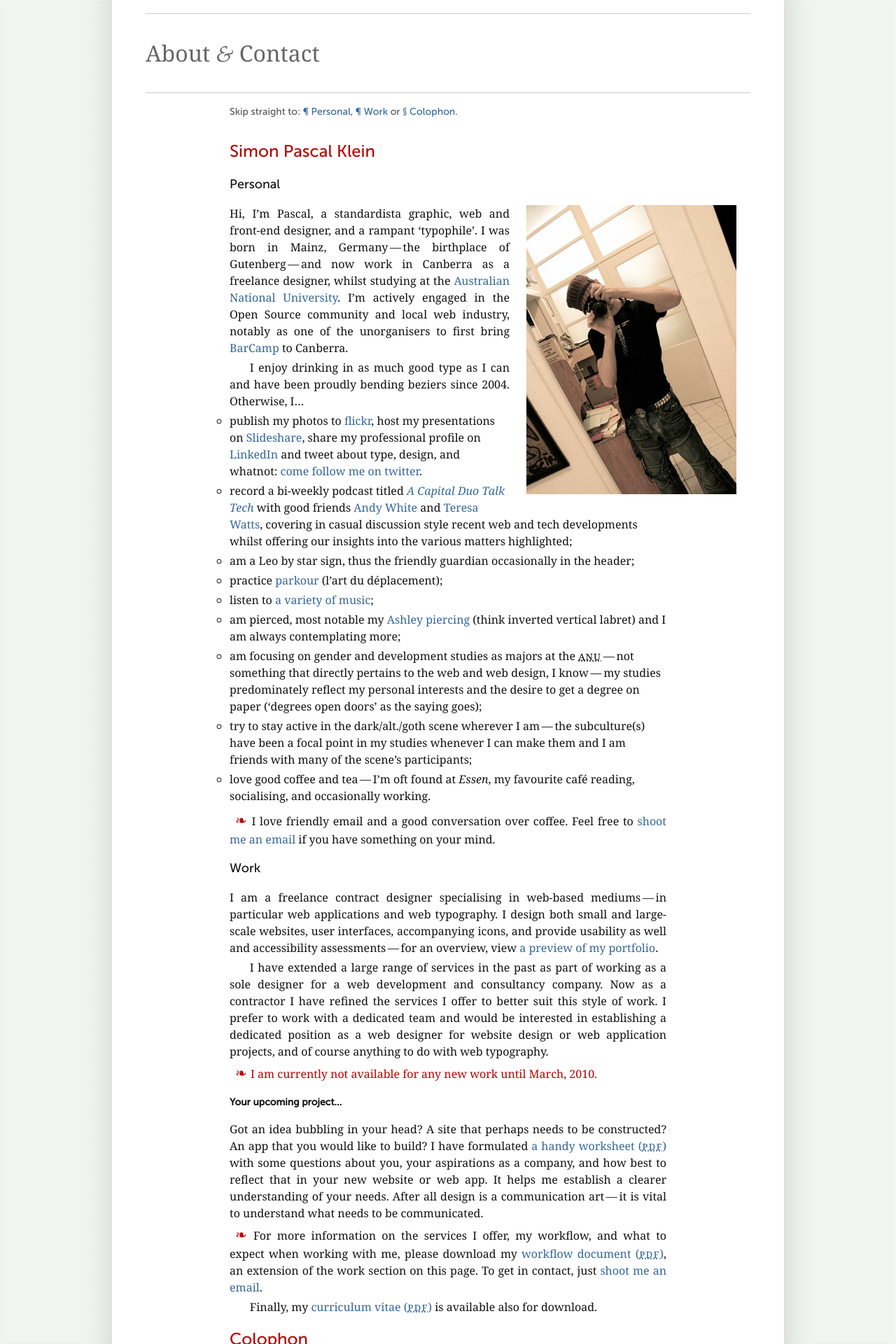
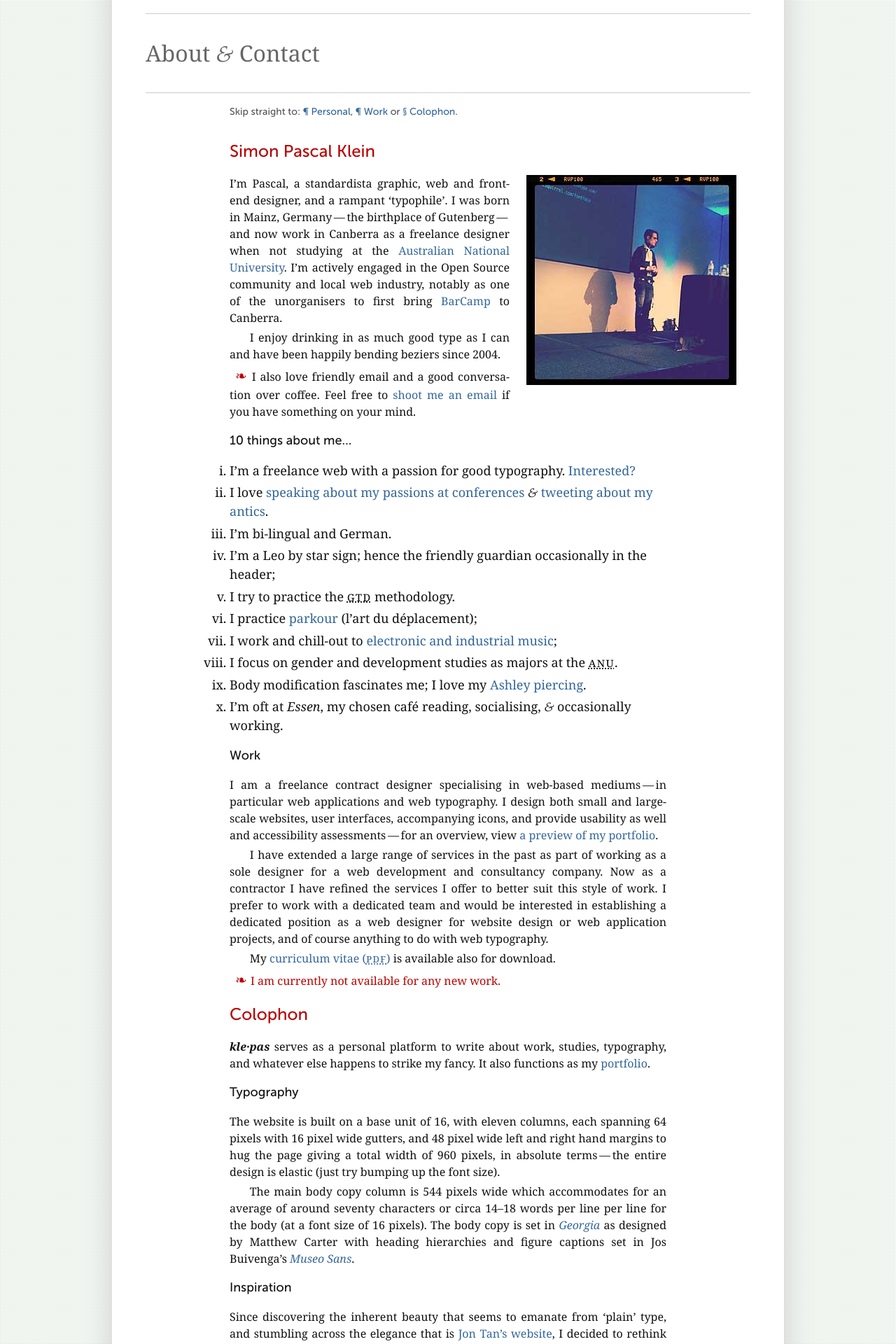
Before and after one commit to klepas/klepas.org, a Jekyll site: the page built from about.html, in a window 1280 px wide. Shown: the part 579-2499 px from the top of the page at 70% size. Built offline with Jekyll 4.4.1, drawn with Linux system fonts in a browser that asks for light colours.

Commit message:
Updated about page.

```diff
--- a/about.html
+++ b/about.html
@@ -5,31 +5,36 @@ title: About &amp; Contact
                 <h2 class="clear">About <span class="amp">&amp;</span> Contact</h2>
                 <p class="caption content-skip">Skip straight to: <a href="#personal" title="Skip down to personal information">&para; Personal</a>, <a href="#work" title="Skip down to work information">&para; Work</a> or <a href="#colophon" title="Skip down to site colophon">&sect; Colophon</a>.</p>
                 <h3 id="pascal" class="clear">Simon Pascal Klein</h3>
-                <h4 id="personal">Personal</h4>
-                <span class="calloutRight"><img src="/files/images/pascal-about.jpg" alt="A photo of Simon Pascal Klein using mirror and his Canon 400D SLR" title="pascal-about.jpg" width="300" height="413" /></span>
-                <p>Hi, I&rsquo;m Pascal, a standardista graphic, web and front-end designer, and a rampant &lsquo;typophile&rsquo;. I was born in Mainz, Germany&thinsp;&mdash;&thinsp;the birthplace of Gutenberg&thinsp;&mdash;&thinsp;and now work in Canberra as a freelance designer, whilst studying at the <a href="http://anu.edu.au/" title="ANU: Australian National University">Australian National University</a>. I&rsquo;m actively engaged in the Open Source community and local web industry, notably as one of the unorganisers to first bring <a href="http://barcamp.org/" title="BarCamp wiki homepage">BarCamp</a> to Canberra.</p>
-                <p>I enjoy drinking in as much good type as I can and have been proudly bending beziers since 2004. Otherwise, I&hellip;</p>
-                <ul>
-                    <li>publish my photos to <a href="http://flickr.com/photos/klepas" title="View Pascal&rsquo;s photos on flickr">flickr</a>, host my presentations on <a title="View Pascal&rsquo;s talk slides on Slideshare" href="http://www.slideshare.net/klepas">Slideshare</a>, share my pro­fes­sional profile on <a title="View Pascal&rsquo;s professional profile on LinkedIn" href="http://www.linkedin.com/in/klepas">LinkedIn</a> and tweet about type, design, and whatnot: <a href="http://twitter.com/klepas" title="View Pascal&rsquo;s twitter profile">come follow me on twitter</a>.</li>
-                    <li>record a bi-weekly podcast titled <a href="http://arcwhite.org/category/podcasts/" title="A Capital Duo Talk Tech podcast page"><em>A Capital Duo Talk Tech</em></a> with good friends <a href="http://arcwhite.org" title="Andy White&rsquo;s website" rel="friend">Andy White</a> and <a href="http://teresawatts.com/" title="Teresa Watts&rsquo; website">Teresa Watts</a>, covering in casual discussion style recent web and tech developments whilst offering our insights into the various matters highlighted;</li>
-                    <li>am a Leo by star sign, thus the friendly guardian occasionally in the header;</li>
-                    <li>prac­tice <a title="Wikipedia (EN): Parkour" href="http://en.wikipedia.org/wiki/Parkour">parkour</a> (l&rsquo;art du d&eacute;placement);</li>
-                    <li>listen to <a title="Last.fm profiles: klepas" href="http://www.last.fm/user/klepas">a variety of music</a>;</li>
-                    <li>am pierced, most notable my <a title="Ashley piercing entry on the BME Encyclopedia." href="http://wiki.bmezine.com/index.php/Ashley_Piercing">Ashley pierc­ing</a> (think inverted ver­ti­cal labret) and I am always contemplating more;</li>
-                    <li>am focusing on gender and development studies as majors at the <acronym title="Australian National University">ANU</acronym>&thinsp;&mdash;&thinsp;not something that directly pertains to the web and web design, I know&thinsp;&mdash;&thinsp;my studies predominately reflect my personal interests and the desire to get a degree on paper (&lsquo;degrees open doors&rsquo; as the saying goes);</li>
-                    <li>try to stay active in the dark/alt./goth scene wherever I am&thinsp;&mdash;&thinsp;the subculture(s) have been a focal point in my studies whenever I can make them and I am friends with many of the scene&rsquo;s participants;</li>
-                    <li>love good coffee and tea&thinsp;&mdash;&thinsp;I&rsquo;m oft found at <em>Essen</em>, my favourite caf&eacute; reading, socialising, and occasionally working.</li>
-                </ul>
-                <p class="note">I love friendly email and a good con­ver­sa­tion over coffee. Feel free to <a href="mailto:klepas@klepas.org" title="Email Simon Pascal Klein">shoot me an email</a> if you have something on your mind.</p>
+                <span class="calloutRight"><img src="/files/images/klepas-wds-instagram-small.jpg" alt="Image: photo of Simon Pascal Klein presenting on web typography at Web Direction South, 2010" title="klepas-wds-instagram-small.jpg" width="300" height="300" /></span>
+                <p>I&rsquo;m Pascal, a standardista graphic, web and front-end designer, and a rampant &lsquo;typophile&rsquo;. I was born in Mainz, Germany&thinsp;&mdash;&thinsp;the birthplace of Gutenberg&thinsp;&mdash;&thinsp;and now work in Canberra as a freelance designer when not studying at the <a href="http://anu.edu.au/" title="ANU: Australian National University">Australian National University</a>. I&rsquo;m actively engaged in the Open Source community and local web industry, notably as one of the unorganisers to first bring <a href="http://barcamp.org/" title="BarCamp wiki homepage">BarCamp</a> to Canberra.</p>
+                <p>I enjoy drinking in as much good type as I can and have been happily bending beziers since 2004.</p>
+                <p class="note">I also love friendly email and a good con­ver­sa­tion over coffee. Feel free to <a href="mailto:klepas@klepas.org" title="Email Simon Pascal Klein">shoot me an email</a> if you have something on your mind.</p>
+                <h4 id="personal">10 things about me&hellip;</h4>
+                <ol id="about-top-ten">
+                    <li>I&rsquo;m a freelance web with a passion for good typography. <a href="#work" title="Skip down to work information">Interested?</a></li>
+                    <li>I love <a title="View Pascal&rsquo;s talk slides on Slideshare" href="http://www.slideshare.net/klepas">speaking about my passions at conferences</a> <span class="amp">&amp;</span> <a href="http://twitter.com/klepas" title="View Pascal&rsquo;s twitter profile">tweeting about my antics</a>.</li>
+                    <!-- <li>I record a bi-weekly podcast titled <a href="http://arcwhite.org/category/podcasts/" title="A Capital Duo Talk Tech podcast page"><em>A Capital Duo Talk Tech</em></a> with good friends <a href="http://arcwhite.org" title="Andy White&rsquo;s website" rel="friend">Andy White</a> and <a href="http://teresawatts.com/" title="Teresa Watts&rsquo; website">Teresa Watts</a>, covering in casual discussion style recent web and tech developments whilst offering our insights into the various matters highlighted;</li> -->
+                    <li>I&rsquo;m bi-lingual and German.</li>
+                    <li>I&rsquo;m a Leo by star sign; hence the friendly guardian occasionally in the header;</li>
+                    <li>I try to practice the <acronym title="Getting Things Done">GTD</acronym> methodology.</li>
+                    <li>I prac­tice <a title="Wikipedia (EN): Parkour" href="http://en.wikipedia.org/wiki/Parkour">parkour</a> (l&rsquo;art du d&eacute;placement);</li>
+                    <li>I work and chill-out to <a title="Last.fm profiles: klepas" href="http://www.last.fm/user/klepas">electronic and industrial music</a>;</li>
+                    <li>I focus on gender and development studies as majors at the <acronym title="Australian National University">ANU</acronym>.</li>
+                    <li>Body modification fascinates me; I love my <a title="Ashley piercing entry on the BME Encyclopedia." href="http://wiki.bmezine.com/index.php/Ashley_Piercing">Ashley pierc­ing</a>.</li>
+                    <li>I&rsquo;m oft at <em>Essen</em>, my chosen caf&eacute; reading, socialising, <span class="amp">&amp;</span> occasionally working.</li>
+                </ol>
                 <h4 id="work">Work</h4>
                 <p>I am a freelance contract designer specialising in web-based mediums&thinsp;&mdash;&thinsp;in particular web applications and web typography. I design both small and large-scale websites, user interfaces, accompanying icons, and provide usability as well and accessibility assessments&thinsp;&mdash;&thinsp;for an overview, view <a href="#portfolio" title="Skip down to the portfolio preview">a preview of my portfolio</a>.
 </p>
                 <p>I have extended a large range of services in the past as part of working as a sole designer for a web development and consultancy company. Now as a contractor I have refined the services I offer to better suit this style of work. I prefer to work with a dedicated team and would be interested in establishing a dedicated position as a web designer for website design or web application projects, and of course anything to do with web typography.</p>
-                <p class="note availability">I am currently not available for any new work until March, 2010.</p>
+                <p>My <a href="/files/doc/Simon-Pascal-Klein-CV.pdf" title="Download Simon Pascal Klein&rsquo;s curriculum vitae">curriculum vitae (<acronym title="Portable Document Format">PDF</acronym>)</a> is available also for download.</p>
+                <p class="note availability">I am currently not available for any new work.</p>
+                <!--
                 <h5>Your upcoming project&hellip;</h5>
                 <p>Got an idea bubbling in your head? A site that perhaps needs to be constructed? An app that you would like to build? I have formulated <a href="/files/doc/klepas-client-worksheet.pdf" title="Download the client worksheet">a handy worksheet (<acronym title="Portable Document Format">PDF</acronym>)</a> with some questions about you, your aspirations as a company, and how best to reﬂect that in your new website or web app. It helps me establish a clearer understanding of your needs. After all design is a communication art&thinsp;&mdash;&thinsp;it is vital to understand what needs to be communicated.</p>
                 <p class="note">For more information on the services I offer, my workflow, and what to expect when working with me, please download my <a href="/files/doc/klepas-workflow.pdf" title="Download the workflow info document">workflow document (<acronym title="Portable Document Format">PDF</acronym>)</a>, an extension of the work section on this page. To get in contact, just <a href="mailto:klepas@klepas.org" title="Email Simon Pascal Klein">shoot me an email</a>.</p>
                 <p>Finally, my <a href="/files/doc/Simon-Pascal-Klein-CV.pdf" title="Download Simon Pascal Klein&rsquo;s curriculum vitae">curriculum vitae (<acronym title="Portable Document Format">PDF</acronym>)</a> is available also for download.</p>
+                -->
                 <h3 id="colophon">Colophon</h3>
                 <p><strong><em>kle&middot;pas</em></strong> serves as a personal platform to write about work, studies, typography, and whatever else happens to strike my fancy. It also functions as my <a href="#portfolio" title="Skip down to the portfolio preview">portfolio</a>.</p>
                 <h4>Typography</h4>
--- a/css/screen.css
+++ b/css/screen.css
@@ -699,3 +699,6 @@ div#portfolio { border-top: 0.8em solid #333; padding-top: 1px; }
 		code span.element { color: #4881d6; } /* light blue */
 		code span.property { color: #993300; } /* light red */
 		code span.attribute { color: #669933; } /* light green */
+    ol#about-top-ten {
+        font-size: 1.8em;
+        }
```
Also changed, not shown: files/images/klepas-wds-instagram-small.jpg (added), files/images/pascal-about.jpg (deleted).
